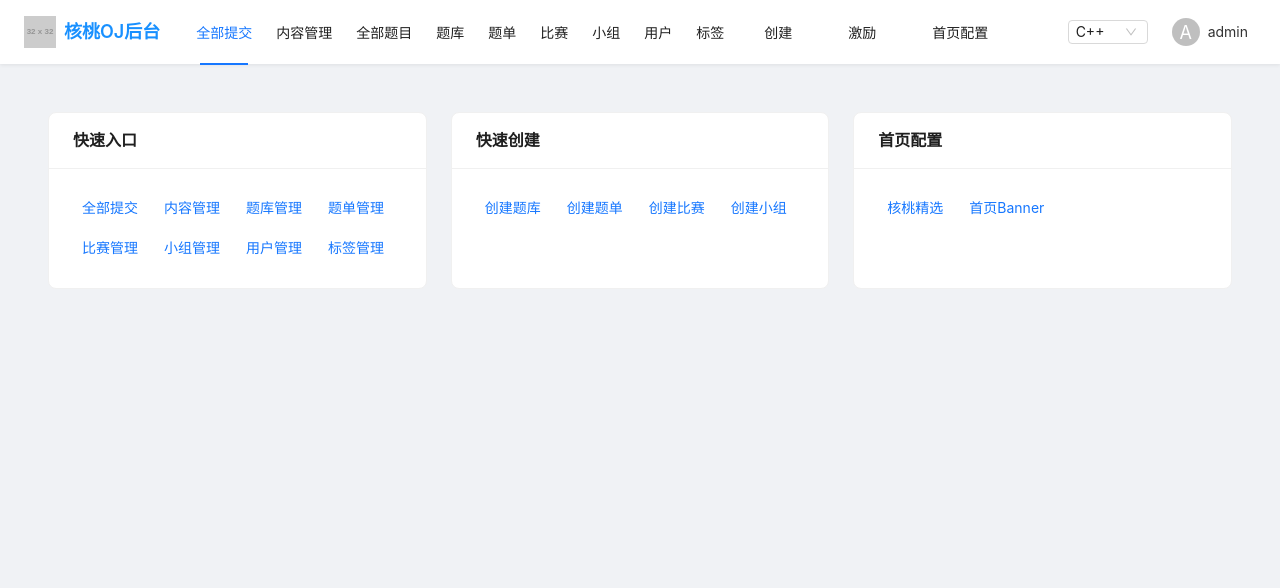
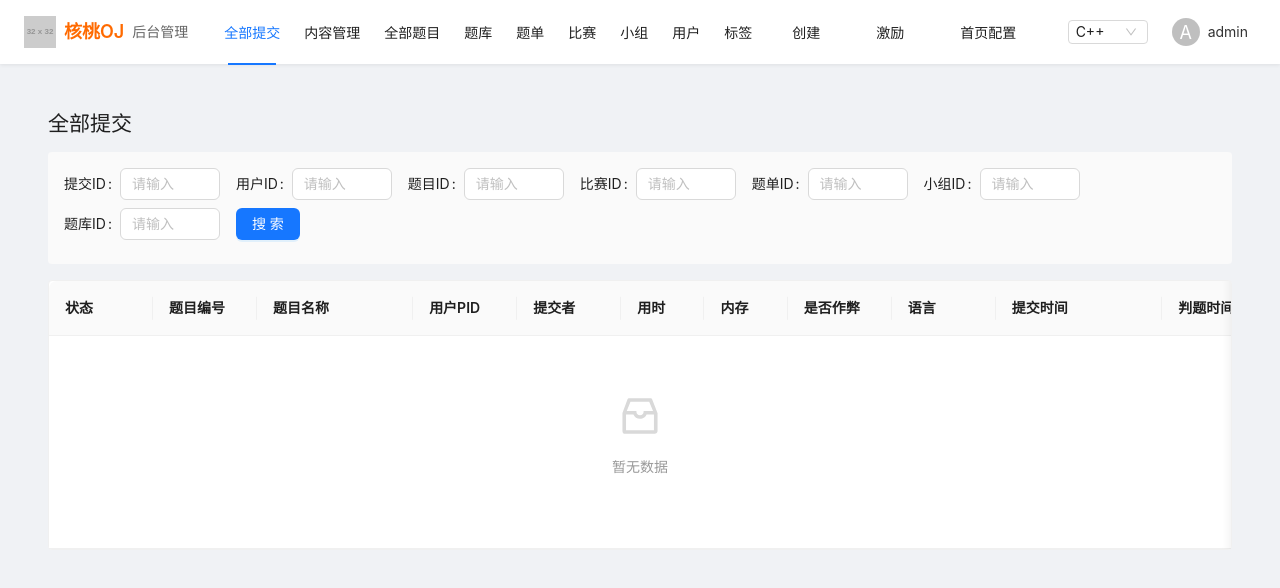
Before and after one commit to Jackson11123/hetao, a Vue app: page /submissions in a window 1280 px wide. Shown: the top 588 px of the page. Built offline with nearby package versions, Linux system fonts and the light colour scheme.

Commit message:
全部提交

```diff
--- a/src/components/HeaderNav.vue
+++ b/src/components/HeaderNav.vue
@@ -1,9 +1,10 @@
 <template>
   <div class="header-nav">
-    <div class="logo">
+    <router-link to="/" class="logo">
       <img src="https://via.placeholder.com/32" alt="Logo" class="logo-img" />
-      <span class="logo-text">核桃OJ后台</span>
-    </div>
+      <span class="logo-text">核桃OJ</span>
+      <span class="logo-admin">后台管理</span>
+    </router-link>
 
     <a-menu
       v-model:selectedKeys="selectedKeys"
@@ -143,6 +144,7 @@ watch(
   align-items: center;
   margin-right: 24px;
   cursor: pointer;
+  text-decoration: none;
 }
 
 .logo-img {
@@ -154,7 +156,13 @@ watch(
 .logo-text {
   font-size: 18px;
   font-weight: 600;
-  color: #1890ff;
+  color: #ff6a00;
+}
+
+.logo-admin {
+  font-size: 14px;
+  color: #666;
+  margin-left: 8px;
 }
 
 .nav-menu {
--- a/src/router/index.ts
+++ b/src/router/index.ts
@@ -134,7 +134,7 @@ const routes: RouteRecordRaw[] = [
       {
         path: 'submissions',
         name: 'Submissions',
-        component: () => import('../views/Home.vue'),
+        component: () => import('../views/Submissions.vue'),
         meta: { title: '全部提交' }
       }
     ]
--- /dev/null
+++ b/src/views/Submissions.vue
@@ -0,0 +1,190 @@
+<template>
+  <div class="submissions">
+    <div class="page-header">
+      <h2>全部提交</h2>
+    </div>
+
+    <!-- 搜索区域 -->
+    <div class="search-area">
+      <a-form layout="inline">
+        <a-form-item label="提交ID">
+          <a-input v-model:value="searchForm.submitId" placeholder="请输入" style="width: 100px" allow-clear />
+        </a-form-item>
+        <a-form-item label="用户ID">
+          <a-input v-model:value="searchForm.userId" placeholder="请输入" style="width: 100px" allow-clear />
+        </a-form-item>
+        <a-form-item label="题目ID">
+          <a-input v-model:value="searchForm.problemId" placeholder="请输入" style="width: 100px" allow-clear />
+        </a-form-item>
+        <a-form-item label="比赛ID">
+          <a-input v-model:value="searchForm.contestId" placeholder="请输入" style="width: 100px" allow-clear />
+        </a-form-item>
+        <a-form-item label="题单ID">
+          <a-input v-model:value="searchForm.problemListId" placeholder="请输入" style="width: 100px" allow-clear />
+        </a-form-item>
+        <a-form-item label="小组ID">
+          <a-input v-model:value="searchForm.groupId" placeholder="请输入" style="width: 100px" allow-clear />
+        </a-form-item>
+        <a-form-item label="题库ID">
+          <a-input v-model:value="searchForm.bankId" placeholder="请输入" style="width: 100px" allow-clear />
+        </a-form-item>
+        <a-form-item>
+          <a-button type="primary" @click="handleSearch">搜索</a-button>
+        </a-form-item>
+      </a-form>
+    </div>
+
+    <!-- 提交表格 -->
+    <div class="table-area">
+      <a-table
+        :columns="columns"
+        :data-source="submissions"
+        :pagination="pagination"
+        row-key="id"
+        :scroll="{ x: 1800 }"
+      >
+        <template #bodyCell="{ column, record }">
+          <template v-if="column.key === 'status'">
+            <a-tag :color="getStatusColor(record.status)">{{ record.status }}</a-tag>
+          </template>
+          <template v-if="column.key === 'isCheating'">
+            <span :class="record.isCheating ? 'text-danger' : ''">{{ record.isCheating ? '是' : '否' }}</span>
+          </template>
+        </template>
+        <template #emptyText>
+          <div class="empty-content">
+            <inbox-outlined style="font-size: 48px; color: #d9d9d9" />
+            <p>暂无数据</p>
+          </div>
+        </template>
+      </a-table>
+    </div>
+  </div>
+</template>
+
+<script setup lang="ts">
+import { ref, reactive } from 'vue'
+import { InboxOutlined } from '@ant-design/icons-vue'
+import { message } from 'ant-design-vue'
+
+// 搜索表单
+const searchForm = reactive({
+  submitId: '',
+  userId: '',
+  problemId: '',
+  contestId: '',
+  problemListId: '',
+  groupId: '',
+  bankId: '',
+})
+
+// 表格列定义
+const columns = [
+  { title: '状态', key: 'status', width: 100 },
+  { title: '题目编号', dataIndex: 'problemNo', key: 'problemNo', width: 100 },
+  { title: '题目名称', dataIndex: 'problemName', key: 'problemName', width: 150 },
+  { title: '用户PID', dataIndex: 'userPid', key: 'userPid', width: 100 },
+  { title: '提交者', dataIndex: 'submitter', key: 'submitter', width: 100 },
+  { title: '用时', dataIndex: 'time', key: 'time', width: 80 },
+  { title: '内存', dataIndex: 'memory', key: 'memory', width: 80 },
+  { title: '是否作弊', key: 'isCheating', width: 100 },
+  { title: '语言', dataIndex: 'language', key: 'language', width: 100 },
+  { title: '提交时间', dataIndex: 'submitTime', key: 'submitTime', width: 160 },
+  { title: '判题时间', dataIndex: 'judgeTime', key: 'judgeTime', width: 160 },
+  { title: '题目ID', dataIndex: 'problemId', key: 'problemId', width: 100 },
+  { title: '比赛ID', dataIndex: 'contestId', key: 'contestId', width: 100 },
+  { title: '题单ID', dataIndex: 'problemListId', key: 'problemListId', width: 100 },
+  { title: '小组ID', dataIndex: 'groupId', key: 'groupId', width: 100 },
+  { title: '题库ID', dataIndex: 'bankId', key: 'bankId', width: 100 },
+]
+
+// 提交数据（空数据）
+const submissions = ref<any[]>([])
+
+// 分页配置
+const pagination = reactive({
+  current: 1,
+  pageSize: 10,
+  total: 0,
+  showSizeChanger: true,
+  showTotal: (total: number) => `共 ${total} 条`,
+})
+
+// 获取状态颜色
+const getStatusColor = (status: string) => {
+  switch (status) {
+    case 'AC':
+    case 'Accepted':
+      return 'green'
+    case 'WA':
+    case 'Wrong Answer':
+      return 'red'
+    case 'TLE':
+    case 'Time Limit Exceeded':
+      return 'orange'
+    case 'MLE':
+    case 'Memory Limit Exceeded':
+      return 'purple'
+    case 'RE':
+    case 'Runtime Error':
+      return 'volcano'
+    case 'CE':
+    case 'Compile Error':
+      return 'gold'
+    case 'Pending':
+      return 'blue'
+    default:
+      return 'default'
+  }
+}
+
+// 搜索
+const handleSearch = () => {
+  message.info('搜索提交记录（原型展示）')
+}
+</script>
+
+<style scoped>
+.submissions {
+  padding: 24px;
+}
+
+.page-header {
+  margin-bottom: 16px;
+}
+
+.page-header h2 {
+  margin: 0;
+}
+
+.search-area {
+  margin-bottom: 16px;
+  padding: 16px;
+  background: #fafafa;
+  border-radius: 4px;
+}
+
+.search-area :deep(.ant-form-item) {
+  margin-bottom: 8px;
+}
+
+.table-area {
+  background: #fff;
+  border: 1px solid #f0f0f0;
+  border-radius: 4px;
+}
+
+.empty-content {
+  padding: 40px 0;
+  text-align: center;
+  color: #999;
+}
+
+.empty-content p {
+  margin-top: 16px;
+}
+
+.text-danger {
+  color: #ff4d4f;
+}
+</style>
```
